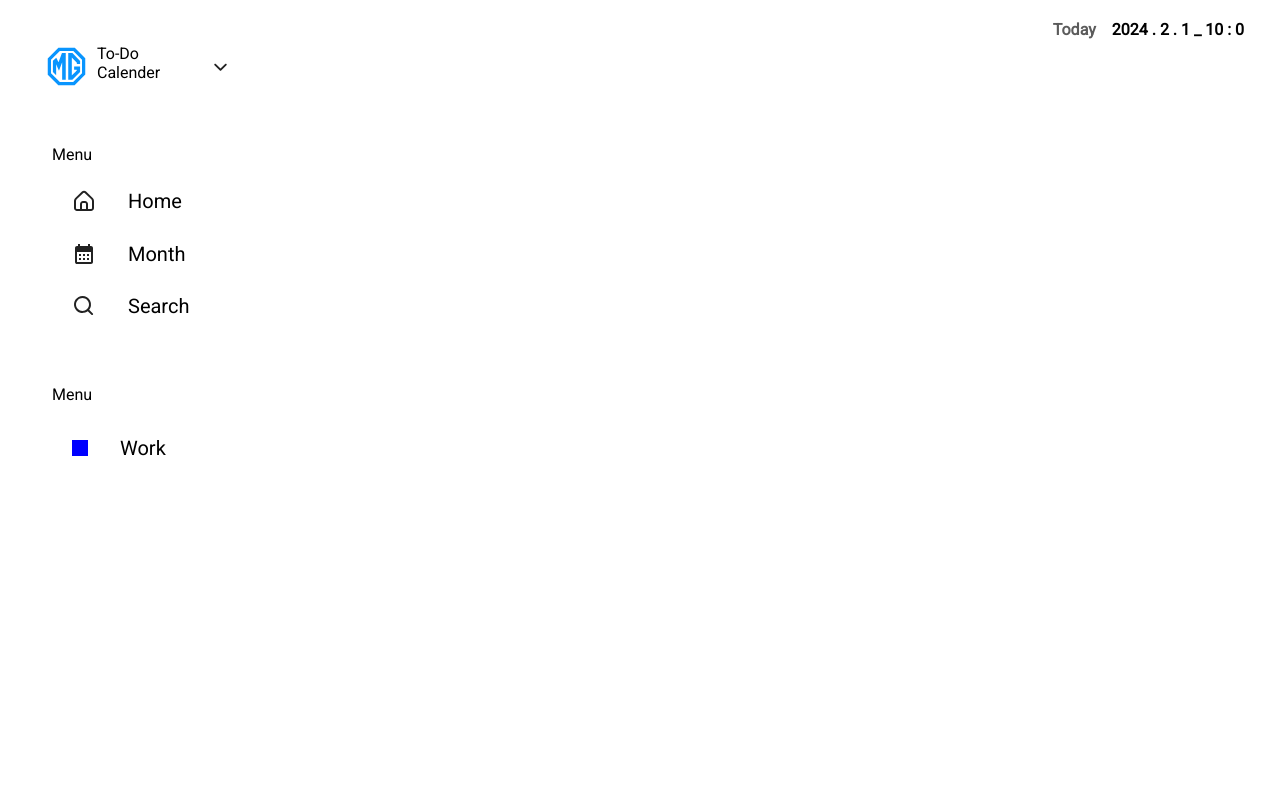
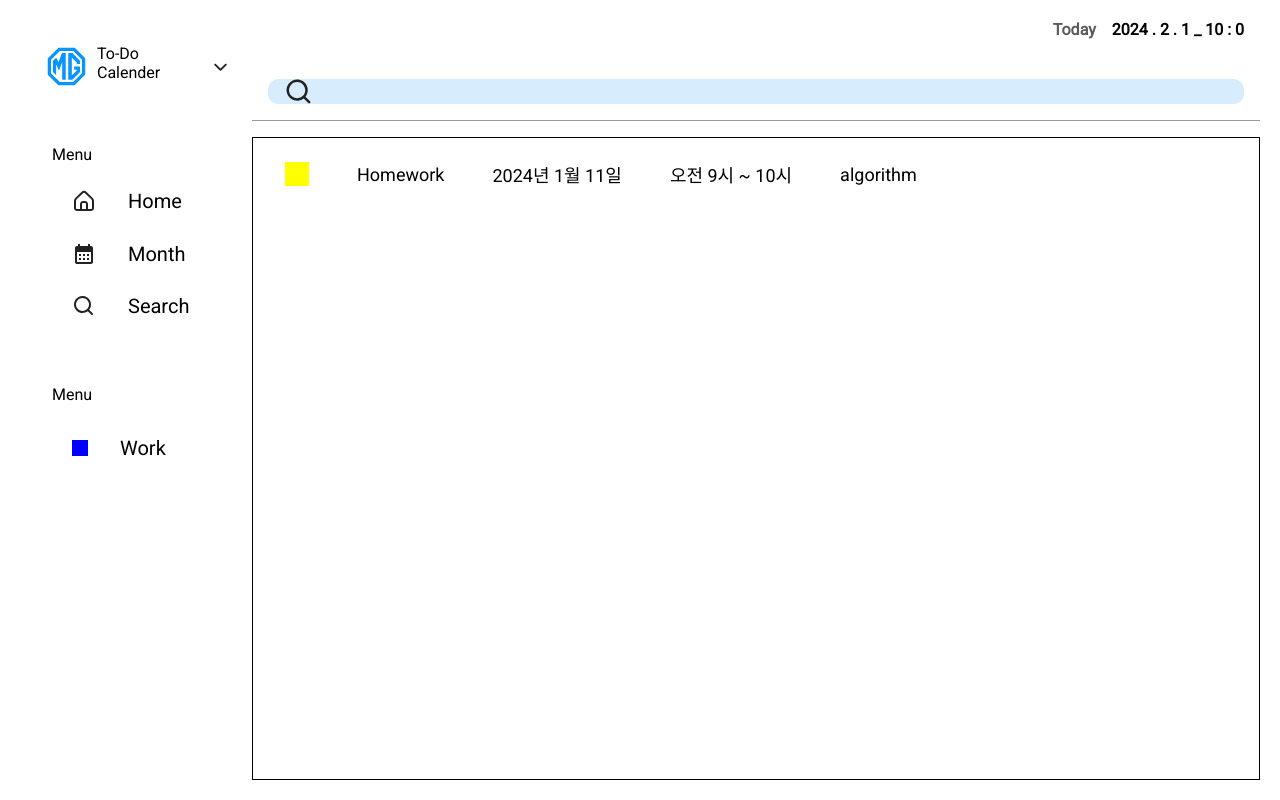
Before and after one commit to nile27/My-Calender, a React (Create React App) app: page /search in a window 1280 px wide. Built offline with nearby package versions, Linux system fonts and the light colour scheme.

Commit message:
Search Css 작업

```diff
--- a/src/App.tsx
+++ b/src/App.tsx
@@ -5,6 +5,7 @@ import styled from "styled-components";
 import Main from "./Pages/Main";
 import Nav from "./Pages/Nav";
 import Month from "./Pages/Month";
+import Search from "./Pages/Search";
 import Clock from "./Components/Clock";
 
 const Container = styled.div`
@@ -35,6 +36,7 @@ function App() {
           <Routes>
             <Route path="/today/:month/:day" element={<Main />}></Route>
             <Route path="/month" element={<Month />}></Route>
+            <Route path="/search" element={<Search />}></Route>
           </Routes>
         </BodyContainer>
       </Container>
--- a/src/Components/Month-day.tsx
+++ b/src/Components/Month-day.tsx
@@ -42,6 +42,7 @@ const DayBox = styled.li<DayBoxType>`
     gap: 1rem;
     overflow-y: scroll;
     flex: 1 1 0;
+
     li {
       width: 100%;
       height: 12px;
@@ -66,7 +67,6 @@ const DayBox = styled.li<DayBoxType>`
 const TodayBox = styled(DayBox)`
   .number {
     color: white;
-    text-align: center;
     font-size: var(--normal-size);
     background-color: var(--skyblue);
     border-radius: 50%;
@@ -77,11 +77,41 @@ export default function Day(props: {
   month: number;
   day: number;
   today: number;
+  thisMonth: number;
 }) {
   const navi = useNavigate();
 
   return props.day !== 0 ? (
-    props.today !== props.day ? (
+    props.today === props.day && props.thisMonth === props.month ? (
+      <TodayBox onClick={() => navi(`/today/${props.month}/${props.day}`)}>
+        <div className="numberBox">
+          <div className="number">{props.day}</div>
+        </div>
+        <ul className="TodoBox">
+          <li>
+            <div className="colorBox"></div> <span>algorithm</span>
+          </li>
+          <li>
+            <div className="colorBox"></div> <span>algorithm</span>
+          </li>
+          <li>
+            <div className="colorBox"></div> <span>algorithm</span>
+          </li>
+          <li>
+            <div className="colorBox"></div> <span>algorithm</span>
+          </li>
+          <li>
+            <div className="colorBox"></div> <span>algorithm</span>
+          </li>
+          <li>
+            <div className="colorBox"></div> <span>algorithm</span>
+          </li>
+          <li>
+            <div className="colorBox"></div> <span>algorithm</span>
+          </li>
+        </ul>
+      </TodayBox>
+    ) : (
       <DayBox onClick={() => navi(`/today/${props.month}/${props.day}`)}>
         <div className="numberBox">
           <div className="number">{props.day}</div>
@@ -110,35 +140,6 @@ export default function Day(props: {
           </li>
         </ul>
       </DayBox>
-    ) : (
-      <TodayBox onClick={() => navi(`/today/${props.day}`)}>
-        <div className="numberBox">
-          <div className="number">{props.day}</div>
-        </div>
-        <ul className="TodoBox">
-          <li>
-            <div className="colorBox"></div> <span>algorithm</span>
-          </li>
-          <li>
-            <div className="colorBox"></div> <span>algorithm</span>
-          </li>
-          <li>
-            <div className="colorBox"></div> <span>algorithm</span>
-          </li>
-          <li>
-            <div className="colorBox"></div> <span>algorithm</span>
-          </li>
-          <li>
-            <div className="colorBox"></div> <span>algorithm</span>
-          </li>
-          <li>
-            <div className="colorBox"></div> <span>algorithm</span>
-          </li>
-          <li>
-            <div className="colorBox"></div> <span>algorithm</span>
-          </li>
-        </ul>
-      </TodayBox>
     )
   ) : (
     <DayBox></DayBox>
--- /dev/null
+++ b/src/Components/Search-list.tsx
@@ -0,0 +1,34 @@
+import styled from "styled-components";
+
+const SearchBox = styled.li`
+  width: 100%;
+  height: 40px;
+  display: flex;
+  padding: 1rem;
+  justify-content: start;
+  align-items: center;
+  gap: 3rem;
+
+  span {
+    font-size: 18px;
+    font-weight: 500;
+  }
+`;
+
+const ColorBox = styled.div`
+  width: 24px;
+  height: 24px;
+  background: ${(prop) => prop.color || "var(--line-gray)"};
+`;
+
+export default function SearchList() {
+  return (
+    <SearchBox>
+      <ColorBox color={"yellow"}></ColorBox>
+      <span>Homework</span>
+      <span>2024년 1월 11일</span>
+      <span>오전 9시 ~ 10시</span>
+      <span>algorithm</span>
+    </SearchBox>
+  );
+}
--- a/src/GlobalStyle.tsx
+++ b/src/GlobalStyle.tsx
@@ -38,6 +38,7 @@ const GlobalStyles = createGlobalStyle`
     --whiteblue: rgba(215, 236, 252, 1);
     --line-gray: rgba(91, 91, 91, 0.17);
     --light-gray: rgba(155, 155, 161, 1);
+    --blue-white: rgba(216, 216, 255, 1);
 
 
 
--- a/src/Pages/Month.tsx
+++ b/src/Pages/Month.tsx
@@ -101,13 +101,10 @@ export default function Month() {
 
     if (nowDate.getMonth() + (count % 12) + 1 > 12) {
       nowMonth = nowDate.getMonth() + (count % 12) - 12;
-      console.log("1");
     } else if (nowDate.getMonth() + (count % 12) + 1 <= 0) {
       nowMonth = nowDate.getMonth() + (count % 12) + 12;
-      console.log("2");
     } else {
       nowMonth = nowDate.getMonth() + (count % 12);
-      console.log("3");
     }
 
     const dayOneWeek = new Date(nowYear, nowMonth, 1).getDay();
@@ -160,6 +157,7 @@ export default function Month() {
     "November",
     "December",
   ];
+
   return (
     <Container>
       <MonthBox>
@@ -195,7 +193,8 @@ export default function Month() {
                 return (
                   <Day
                     day={day}
-                    month={date.getMonth() + 1}
+                    thisMonth={date.getMonth() + 1}
+                    month={nowMonth + 1}
                     today={date.getDate()}
                     key={key}
                   ></Day>
--- a/src/Pages/Nav.tsx
+++ b/src/Pages/Nav.tsx
@@ -111,7 +111,9 @@ export default function Nav() {
         <span>Menu</span>
 
         <Listli
-          onClick={() => navi(`/today/${date.getMonth() + 1}/${date.getDay()}`)}
+          onClick={() =>
+            navi(`/today/${date.getMonth() + 1}/${date.getDate()}`)
+          }
         >
           <img src={Home}></img>
           <span>Home</span>
@@ -122,7 +124,7 @@ export default function Nav() {
           <span>Month</span>
         </Listli>
 
-        <Listli>
+        <Listli onClick={() => navi("/search")}>
           <img src={Search}></img>
           <span>Search</span>
         </Listli>
--- /dev/null
+++ b/src/Pages/Search.tsx
@@ -0,0 +1,67 @@
+import styled from "styled-components";
+import SearchImg from "../Img/mingcute_search-line.svg";
+
+import SearchList from "../Components/Search-list";
+const Container = styled.div`
+  width: 100%;
+  height: 100%;
+  display: flex;
+  flex-direction: column;
+  gap: 1rem;
+`;
+
+const SearchContainer = styled.div`
+  width: 100%;
+  height: 7%;
+  padding: 0.5rem 1rem 1rem 1rem;
+  border-bottom: 1px solid var(--light-gray);
+`;
+
+const SearchBarBox = styled.div`
+  width: 100%;
+  height: 100%;
+  padding: 0.5rem 1rem;
+  background-color: var(--whiteblue);
+  display: flex;
+  justify-content: center;
+  align-items: center;
+
+  border-radius: 10px;
+
+  img {
+    width: 30px;
+    height: 30px;
+  }
+`;
+const SearchBar = styled.input`
+  width: 100%;
+  height: 100%;
+  background-color: transparent;
+  padding: 0 1rem;
+  outline: none;
+  font-size: 18px;
+  font-weight: 500;
+`;
+
+const ResultBox = styled.div`
+  width: 100%;
+  height: 100%;
+  border: 1px solid black;
+  padding: 1rem;
+`;
+
+export default function Search() {
+  return (
+    <Container>
+      <SearchContainer>
+        <SearchBarBox>
+          <img src={SearchImg}></img>
+          <SearchBar></SearchBar>
+        </SearchBarBox>
+      </SearchContainer>
+      <ResultBox>
+        <SearchList></SearchList>
+      </ResultBox>
+    </Container>
+  );
+}
```
